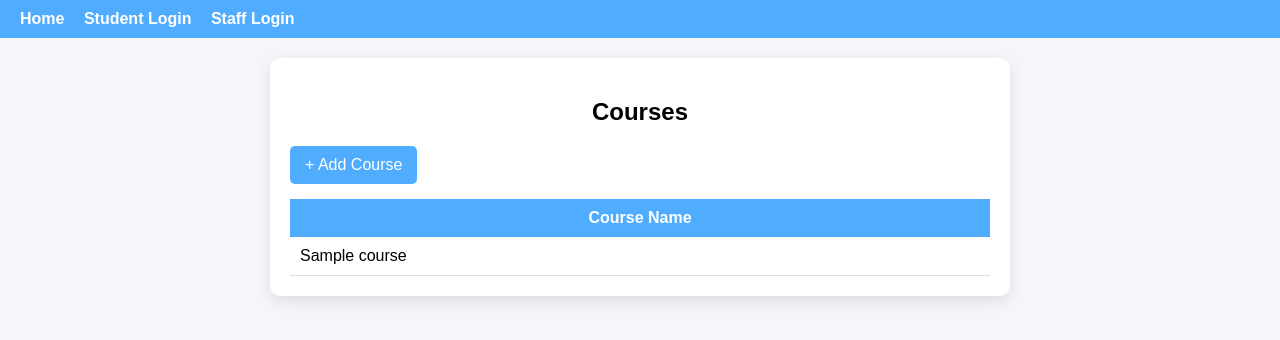
After one commit to M-Swathi22/Student-Management-System-Django, a Django app: page /staff/courses/ in a window 1280 px wide. The commit adds this page. Shown: the top 340 px of the page. Run offline with Django 5.2, Linux system fonts and the light colour scheme; tables that the repository leaves empty hold one stand-in row (values such as "Sample post").

Commit message:
Added courses management module

```diff
--- /dev/null
+++ b/sms_project/sms_app/templates/courses.html
@@ -0,0 +1,32 @@
+{% extends 'base.html' %}
+{% block title %}Courses{% endblock %}
+
+{% block content %}
+<div style="max-width:700px; margin:auto; background:white; padding:20px;
+            border-radius:10px; box-shadow:0 5px 15px rgba(0,0,0,0.1);">
+
+    <h2 style="text-align:center;">Courses</h2>
+
+    <a href="{% url 'add_courses' %}"
+       style="display:inline-block; margin-bottom:15px;
+              background:#4facfe; color:white; padding:10px 15px;
+              text-decoration:none; border-radius:5px;">
+        + Add Course
+    </a>
+
+    {% if courses %}
+    <table style="width:100%; border-collapse:collapse;">
+        <tr style="background:#4facfe; color:white;">
+            <th style="padding:10px;">Course Name</th>
+        </tr>
+        {% for course in courses %}
+        <tr style="border-bottom:1px solid #ddd;">
+            <td style="padding:10px;">{{ course.name }}</td>
+        </tr>
+        {% endfor %}
+    </table>
+    {% else %}
+    <p style="text-align:center;">No courses added yet.</p>
+    {% endif %}
+</div>
+{% endblock %}
--- a/sms_project/sms_app/templates/home.html
+++ b/sms_project/sms_app/templates/home.html
@@ -120,7 +120,7 @@
 <nav>
     <a href="{% url 'home' %}">Home</a>
     <a href="{% url 'student_login' %}">Students Login</a>
-    <a href="#">Courses</a>
+    <a href="{% url 'courses' %}">Courses</a>
     <a href="{% url 'staff_login' %}">Admin Login</a>
 </nav>
 
--- a/sms_project/sms_app/urls.py
+++ b/sms_project/sms_app/urls.py
@@ -18,6 +18,9 @@ urlpatterns = [
     path('delete-student/<int:id>/', views.delete_student, name='delete_student'),
     path('add-marks/', views.add_marks, name='add_marks'),
     path('add-attendance/', views.add_attendance, name='add_attendance'),
+    path('staff/courses/', views.courses, name='courses'),
+    path('staff/add-courses/', views.add_courses, name='add_courses'),
+
 
 
 
--- a/sms_project/sms_app/views.py
+++ b/sms_project/sms_app/views.py
@@ -182,3 +182,16 @@ def add_attendance(request):
         'subjects': subjects,
         'today': today
     })
+
+
+def courses(request):
+    courses = Course.objects.all()
+    return render(request, 'courses.html', {'courses': courses})
+
+
+def add_courses(request):
+    if request.method == "POST":
+        name = request.POST.get('name')
+        Course.objects.create(name=name)
+        return redirect('courses')
+    return render(request, 'add_courses.html')
```
Also changed, not shown: sms_project/sms_app/templates/add_courses.html (added, +26 -0 lines).
